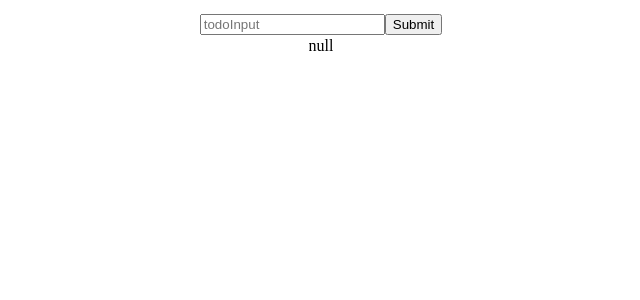
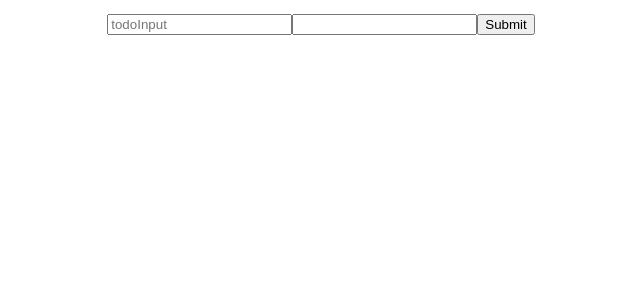
Before and after one commit to LikeRudin/recoil-start, a React (Vite) app: page / in a window 1280 px wide. Shown: the top 300 px of the page, without its empty margins (319-959 px from the left). Built offline with nearby package versions, Linux system fonts and the light colour scheme.

Commit message:
change state tools as react-hook-form

```diff
--- a/package.json
+++ b/package.json
@@ -12,6 +12,7 @@
   "dependencies": {
     "react": "^18.2.0",
     "react-dom": "^18.2.0",
+    "react-hook-form": "^7.46.2",
     "react-router-dom": "^6.16.0",
     "recoil": "^0.7.7",
     "styled-components": "^6.0.8"
@@ -19,11 +20,11 @@
   "devDependencies": {
     "@types/react": "^18.2.15",
     "@types/react-dom": "^18.2.7",
+    "@types/react-router-dom": "^5.3.3",
     "@types/styled-components": "^5.1.27",
     "@typescript-eslint/eslint-plugin": "^6.0.0",
     "@typescript-eslint/parser": "^6.0.0",
     "@vitejs/plugin-react": "^4.0.3",
-    "@types/react-router-dom": "^5.3.3",
     "eslint": "^8.45.0",
     "eslint-plugin-react-hooks": "^4.6.0",
     "eslint-plugin-react-refresh": "^0.4.3",
--- a/src/main.tsx
+++ b/src/main.tsx
@@ -1,4 +1,3 @@
-import React from "react";
 import ReactDOM from "react-dom/client";
 import { App } from "./App.tsx";
 import { ThemeProvider } from "styled-components";
@@ -6,11 +5,9 @@ import { darkTheme } from "./theme.ts";
 import { RecoilRoot } from "recoil";
 
 ReactDOM.createRoot(document.getElementById("root")!).render(
-  <React.StrictMode>
-    <RecoilRoot>
-      <ThemeProvider theme={darkTheme}>
-        <App />
-      </ThemeProvider>
-    </RecoilRoot>
-  </React.StrictMode>
+  <RecoilRoot>
+    <ThemeProvider theme={darkTheme}>
+      <App />
+    </ThemeProvider>
+  </RecoilRoot>
 );
--- a/src/todolist.tsx
+++ b/src/todolist.tsx
@@ -1,6 +1,6 @@
 import React, { useState } from "react";
 import styled from "styled-components";
-
+import { useForm } from "react-hook-form";
 const Wrapper = styled.div`
   width: 100%;
   height: 100%;
@@ -34,35 +34,26 @@ border-radius: 5px;
 font-size: large`;
 
 export const TodoList = () => {
-  const [todo, setTodo] = useState("");
-  const [todoList, setTodoList] = useState<string[]>([]);
+  const { register, handleSubmit, formState } = useForm();
 
-  const onSubmit = (event: React.FormEvent<HTMLFormElement>) => {
-    event.preventDefault();
-    setTodoList((todoList) => [...todoList, todo]);
-    setTodo("");
+  const onValid = (data: Object) => {
+    console.log(data);
   };
-
-  const onChange = (event: React.ChangeEvent<HTMLInputElement>) => {
-    const {
-      currentTarget: { value },
-    } = event;
-    setTodo(value);
-  };
+  console.log(formState.errors);
 
   return (
     <Wrapper>
       <Container>
-        <Form onSubmit={onSubmit}>
-          <Input value={todo} onChange={onChange} placeholder="todoInput" />
+        <Form onSubmit={handleSubmit(onValid)}>
+          <Input
+            {...register("todo", { required: true, minLength: 3 })}
+            placeholder="todoInput"
+          />
+          <Input {...register("detail", { required: true, minLength: 5 })} />
           <Button value="Submit" />
         </Form>
       </Container>
-      <Ul>
-        {todoList.length > 0
-          ? todoList.map((item, index) => <Li key={index}>{item}</Li>)
-          : "null"}
-      </Ul>
+      <Ul></Ul>
     </Wrapper>
   );
 };
```
Also changed, not shown: 1 other file (tests, documents, lock files or other folders).
